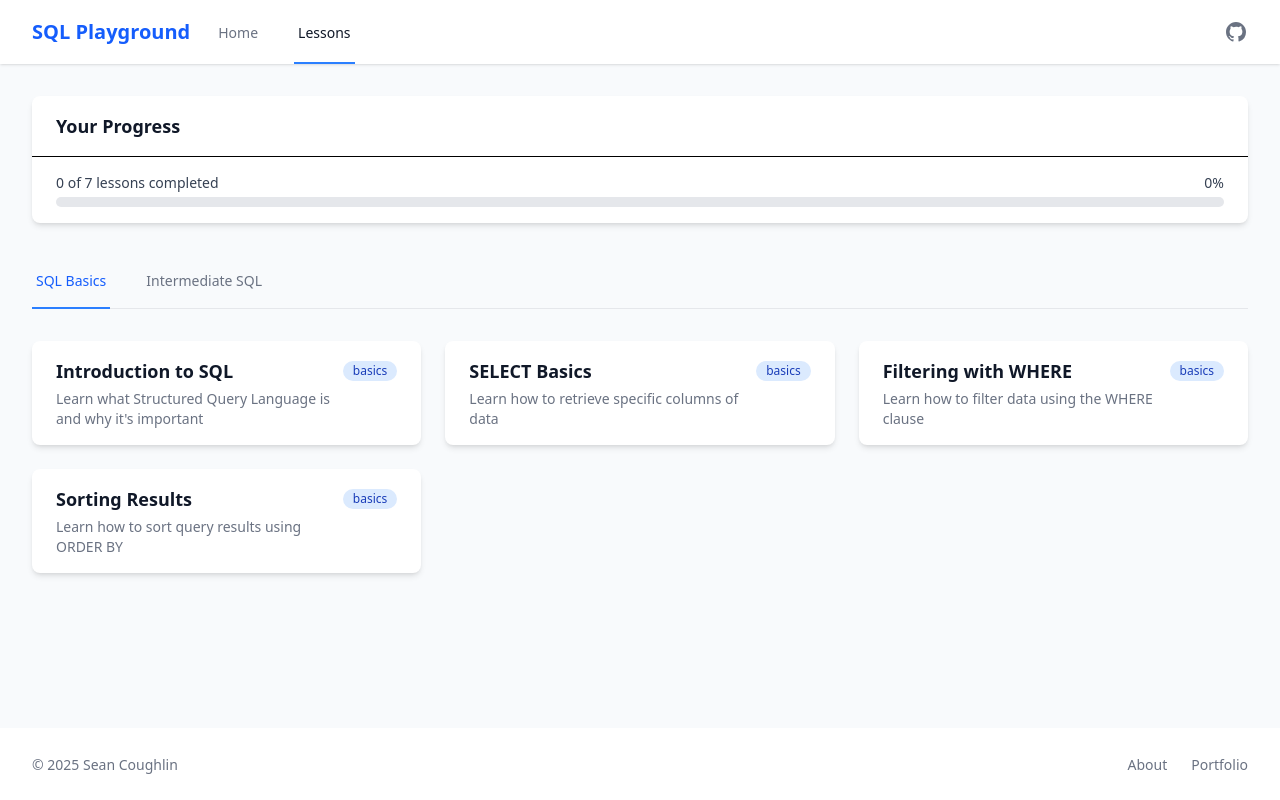
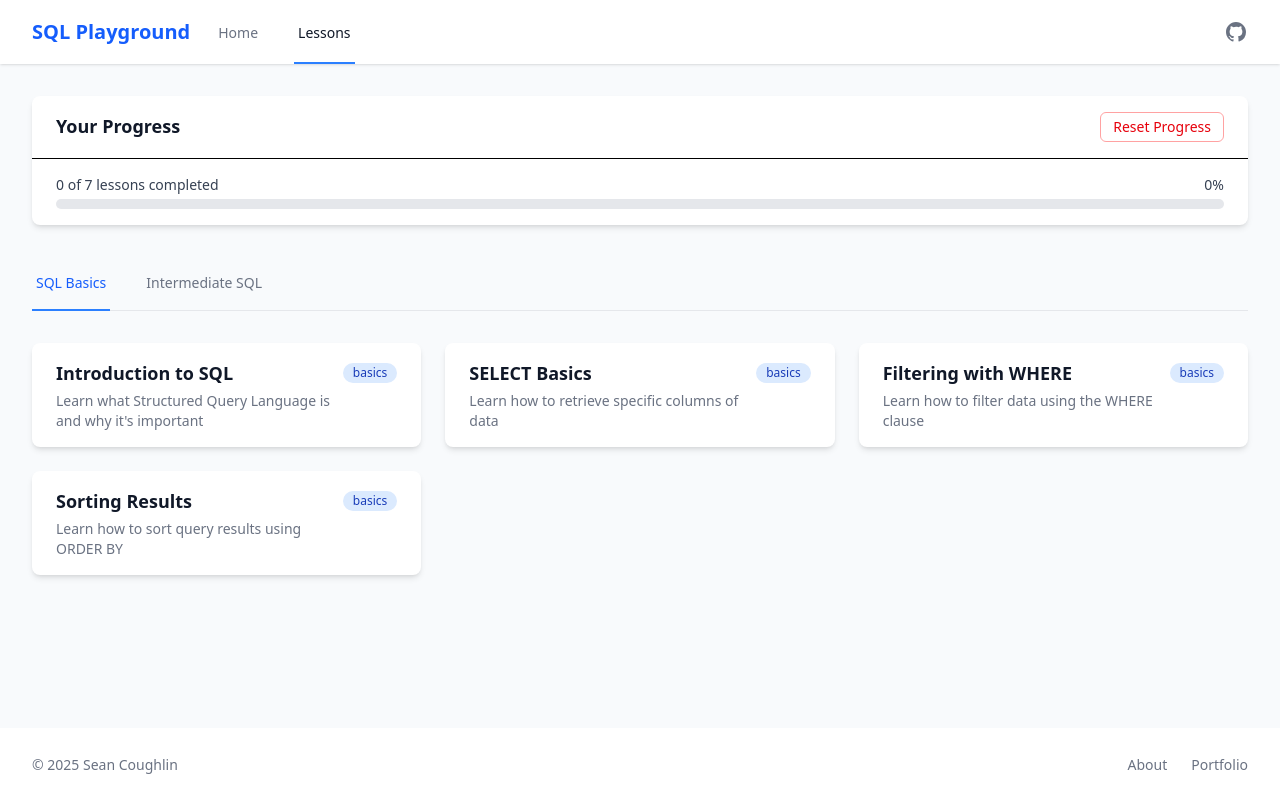
Before and after one commit to Scc33/BuddySQL, a Next.js app: page /lessons in a window 1280 px wide. Built offline with nearby package versions, Linux system fonts and the light colour scheme.

Commit message:
Create a button to clear page

```diff
--- a/app/lessons/page.tsx
+++ b/app/lessons/page.tsx
@@ -13,7 +13,7 @@ const initialProgress: UserProgress = {
 };
 
 export default function LessonsPage() {
-  const [userProgress] = useLocalStorage<UserProgress>(
+  const [userProgress, , removeValue] = useLocalStorage<UserProgress>(
     PLAYGROUND_KEY,
     initialProgress
   );
@@ -52,6 +52,12 @@ export default function LessonsPage() {
   const progressPercentage =
     totalLessons > 0 ? Math.round((totalCompleted / totalLessons) * 100) : 0;
 
+  const handleReset = () => {
+    if (window.confirm("Are you sure you want to reset all your progress?")) {
+      removeValue();
+    }
+  };
+
   return (
     <div className="max-w-7xl mx-auto px-4 sm:px-6 lg:px-8 py-8">
       <div className="space-y-8">
@@ -59,6 +65,14 @@ export default function LessonsPage() {
         <Card>
           <CardHeader>
             <CardTitle>Your Progress</CardTitle>
+            <div className="flex justify-end">
+              <button
+                onClick={handleReset}
+                className="px-3 py-1 text-sm text-red-600 border border-red-300 rounded-md hover:bg-red-50 cursor-pointer w-fit"
+              >
+                Reset Progress
+              </button>
+            </div>
           </CardHeader>
           <CardContent>
             <div className="flex items-center">
--- a/components/ui/card.tsx
+++ b/components/ui/card.tsx
@@ -21,7 +21,11 @@ interface CardHeaderProps {
 }
 
 export function CardHeader({ children, className = "" }: CardHeaderProps) {
-  return <div className={`px-6 py-4 border-b ${className}`}>{children}</div>;
+  return (
+    <div className={`grid grid-cols-2 px-6 py-4 border-b ${className}`}>
+      {children}
+    </div>
+  );
 }
 
 interface CardTitleProps {
--- a/hooks/useLocalStorage.ts
+++ b/hooks/useLocalStorage.ts
@@ -5,7 +5,7 @@ import { useState, useEffect } from "react";
 export function useLocalStorage<T>(
   key: string,
   initialValue: T
-): [T, (value: T | ((val: T) => T)) => void] {
+): [T, (value: T | ((val: T) => T)) => void, () => void] {
   // State to store our value
   const [storedValue, setStoredValue] = useState<T>(initialValue);
 
@@ -42,5 +42,18 @@ export function useLocalStorage<T>(
     }
   };
 
-  return [storedValue, setValue];
+  const removeValue = () => {
+    try {
+      // Remove from localStorage
+      if (typeof window !== "undefined") {
+        window.localStorage.removeItem(key);
+      }
+      // Reset state to initial value
+      setStoredValue(initialValue);
+    } catch (error) {
+      console.error(error);
+    }
+  };
+
+  return [storedValue, setValue, removeValue];
 }
```
